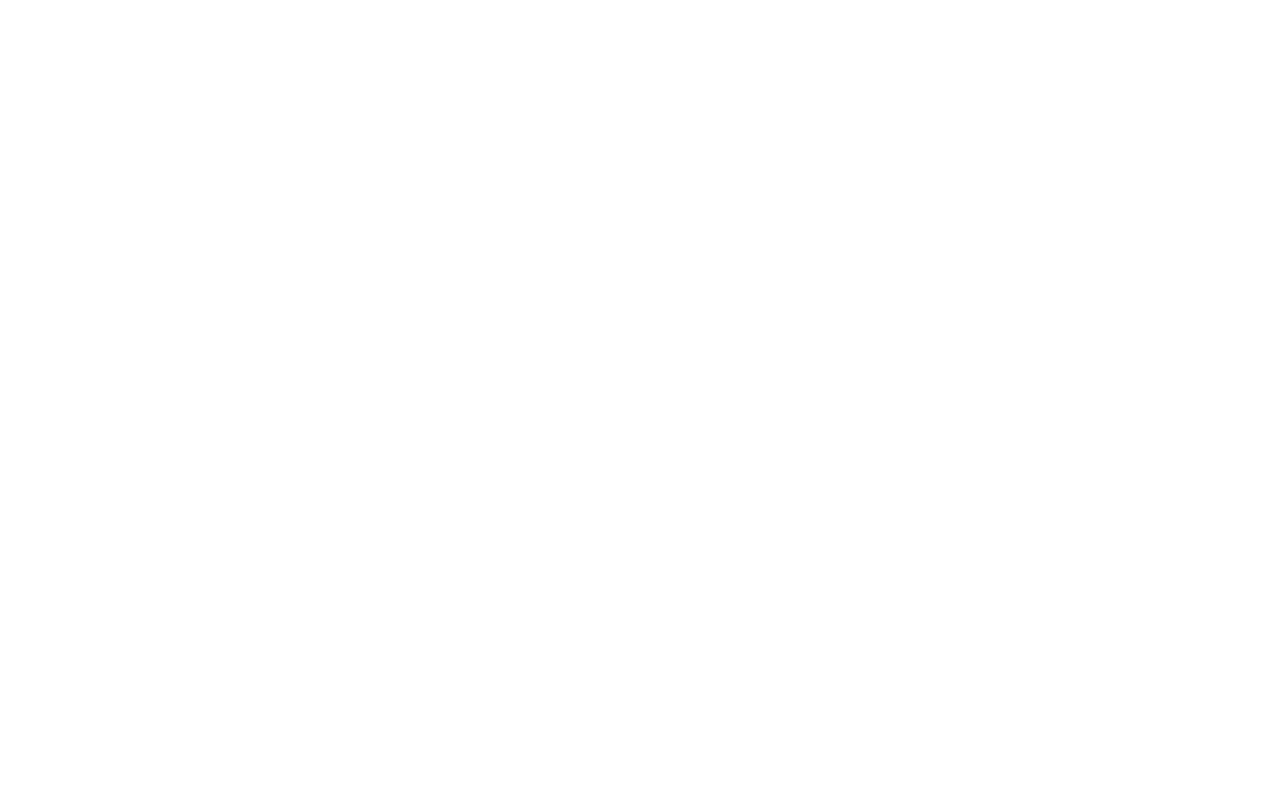
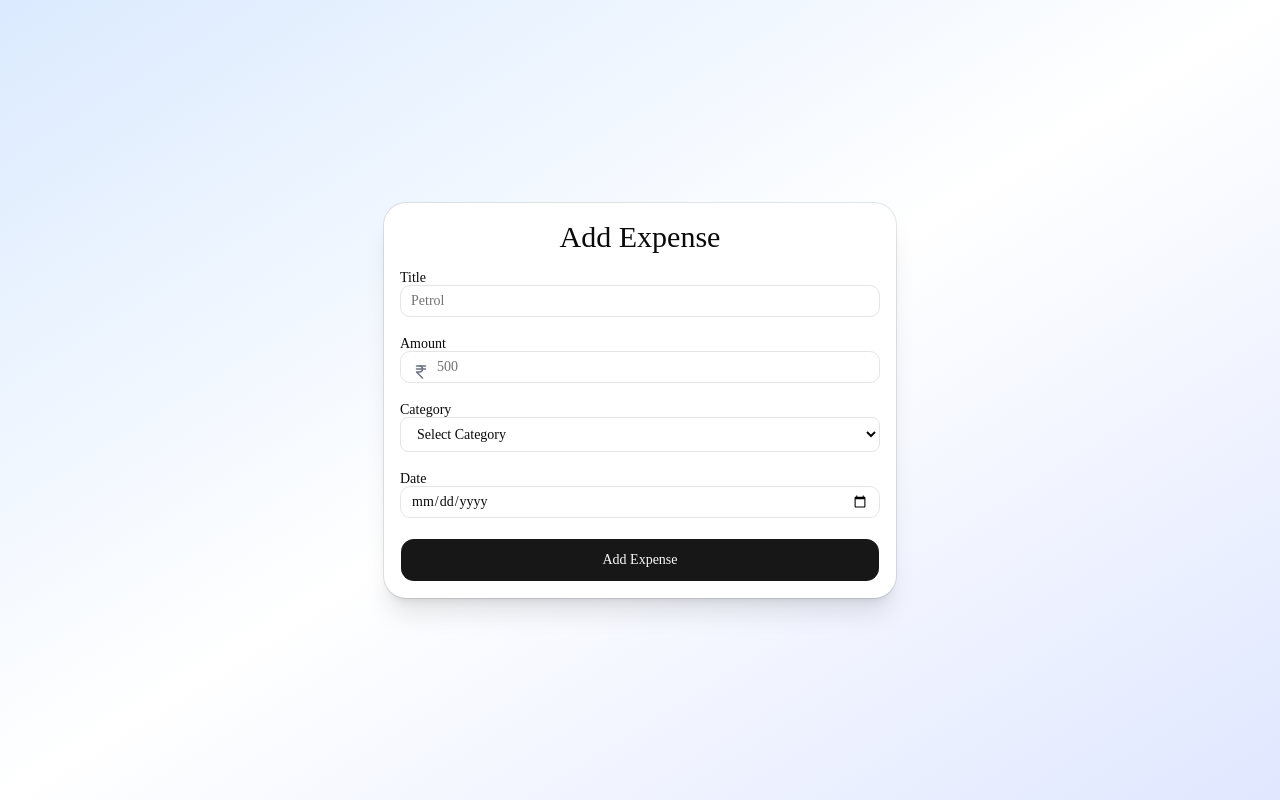
Before and after one commit to Samuel-joseph05/trackEx-pro-frontend, a Next.js app: page /expenseForm in a window 1280 px wide. Built offline with nearby package versions, Linux system fonts and the light colour scheme; no server answers.

Commit message:
feat: implement ExpenseForm component with validation and submission functionality

```diff
--- a/app/expenseForm/page.jsx
+++ b/app/expenseForm/page.jsx
@@ -1,11 +1,215 @@
-import React from 'react'
+"use client";
 
-const Page = () => {
+import { useState } from "react";
+import { IndianRupee } from "lucide-react";
+
+import { Card, CardContent, CardHeader, CardTitle } from "@/components/ui/card";
+import { Button } from "@/components/ui/button";
+import { Input } from "@/components/ui/input";
+import { Label } from "@/components/ui/label";
+import { createExpense } from "@/api/Expense";
+
+export default function ExpenseForm() {
+  const [form, setForm] = useState({
+    title: "",
+    amount: "",
+    category: "",
+    date: "",
+  });
+
+  const [errors, setErrors] = useState({});
+
+  const handleChange = (e) => {
+    setForm({
+      ...form,
+      [e.target.name]: e.target.value,
+    });
+
+    setErrors({
+      ...errors,
+      [e.target.name]: "",
+    });
+  };
+
+  const validate = () => {
+    const newErrors = {};
+
+    if (!form.title.trim()) {
+      newErrors.title = "Title is required";
+    }
+
+    if (!form.amount) {
+      newErrors.amount = "Amount is required";
+    } else if (Number(form.amount) <= 0) {
+      newErrors.amount = "Amount must be greater than 0";
+    }
+
+    if (!form.category) {
+      newErrors.category = "Select a category";
+    }
+
+    if (!form.date) {
+      newErrors.date = "Select a date";
+    }
+
+    setErrors(newErrors);
+
+    return Object.keys(newErrors).length === 0;
+  };
+
+  const handleSubmit = async(e) => {
+    e.preventDefault();
+
+    if (!validate()) return;
+
+    console.log(form);
+
+try{
+    const data=await  createExpense(form);
+    console.log(data)
+    alert("Expense added")
+    setForm({
+      title: "",
+      amount: "",
+      category: "",
+      date: "",
+    });
+}
+catch (error) {
+      console.error(error);
+      console.log(error.response?.data);
+    }
+
+
+  };
+
   return (
-    <div>
+    <main className="min-h-screen bg-linear-to-br from-blue-100 via-white to-indigo-100 flex items-center justify-center p-5">
 
-    </div>
-  )
+      <Card className="w-full max-w-lg rounded-3xl shadow-xl">
+
+        <CardHeader>
+          <CardTitle className="text-3xl text-center">
+            Add Expense
+          </CardTitle>
+        </CardHeader>
+
+        <CardContent>
+
+          <form
+            onSubmit={handleSubmit}
+            className="space-y-5"
+          >
+
+            {/* Title */}
+
+            <div>
+
+              <Label>Title</Label>
+
+              <Input
+                name="title"
+                placeholder="Petrol"
+                value={form.title}
+                onChange={handleChange}
+              />
+
+              <p className="text-red-500 text-sm mt-1">
+                {errors.title}
+              </p>
+
+            </div>
+
+            {/* Amount */}
+
+            <div>
+
+              <Label>Amount</Label>
+
+              <div className="relative">
+
+                <IndianRupee
+                  size={18}
+                  className="absolute left-3 top-3 text-gray-500"
+                />
+
+                <Input
+                  type="number"
+                  name="amount"
+                  placeholder="500"
+                  value={form.amount}
+                  onChange={handleChange}
+                  className="pl-9"
+                />
+
+              </div>
+
+              <p className="text-red-500 text-sm mt-1">
+                {errors.amount}
+              </p>
+
+            </div>
+
+            {/* Category */}
+
+            <div>
+
+              <Label>Category</Label>
+
+              <select
+                name="category"
+                value={form.category}
+                onChange={handleChange}
+                className="w-full border rounded-md px-3 py-2 bg-white"
+              >
+                <option value="">Select Category</option>
+                <option value="Food">🍔 Food</option>
+                <option value="Transport">🚗 Transport</option>
+                <option value="Shopping">🛍 Shopping</option>
+                <option value="Entertainment">🎬 Entertainment</option>
+                <option value="Bills">💡 Bills</option>
+                <option value="Health">🏥 Health</option>
+                <option value="Other">📦 Other</option>
+              </select>
+
+              <p className="text-red-500 text-sm mt-1">
+                {errors.category}
+              </p>
+
+            </div>
+
+            {/* Date */}
+
+            <div>
+
+              <Label>Date</Label>
+
+              <Input
+                type="date"
+                name="date"
+                value={form.date}
+                onChange={handleChange}
+              />
+
+              <p className="text-red-500 text-sm mt-1">
+                {errors.date}
+              </p>
+
+            </div>
+
+            <Button
+              type="submit"
+              className="w-full h-11 rounded-xl"
+            >
+              Add Expense
+            </Button>
+
+          </form>
+
+        </CardContent>
+
+      </Card>
+
+    </main>
+  );
 }
-
-export default Page
```
